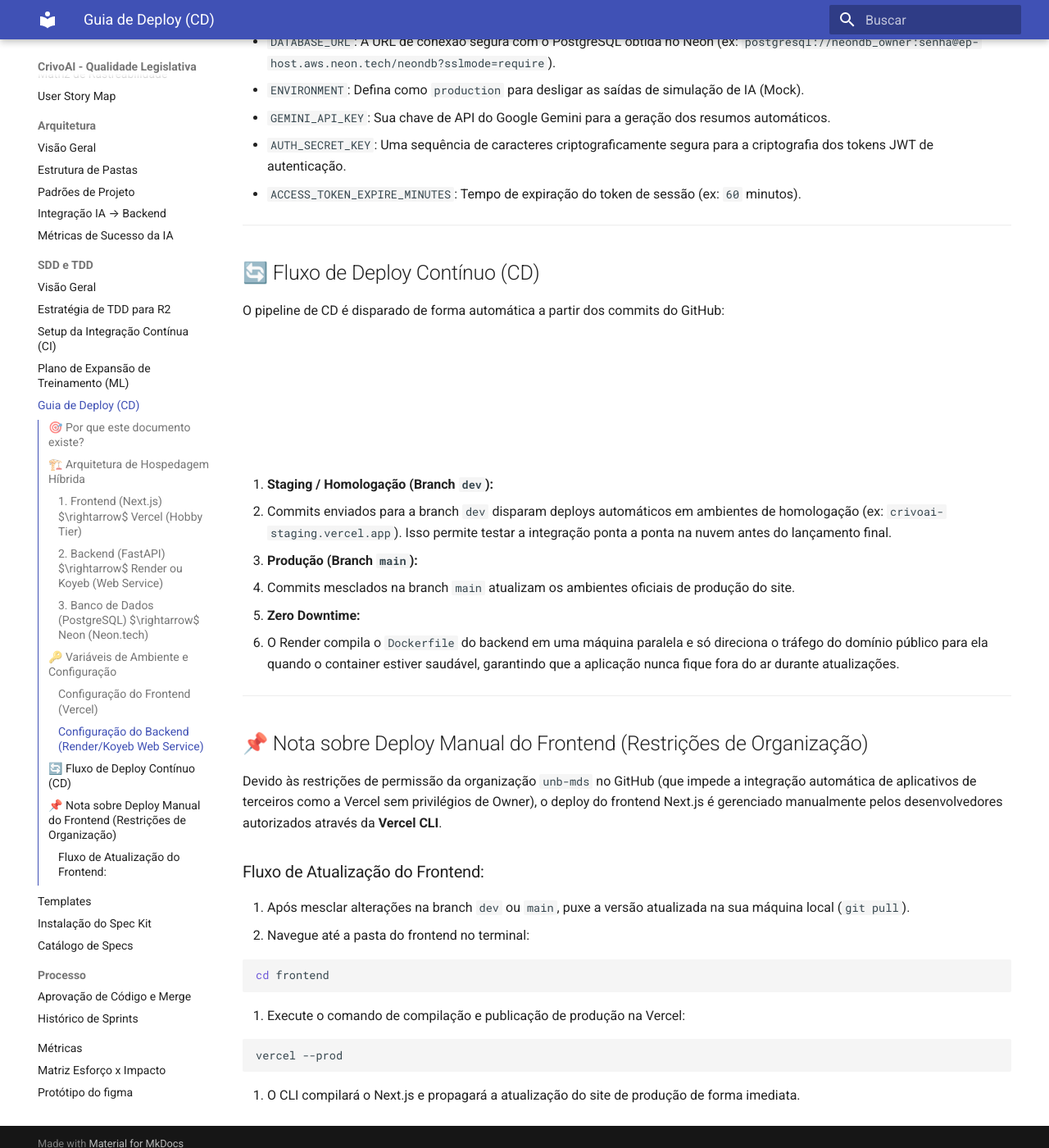
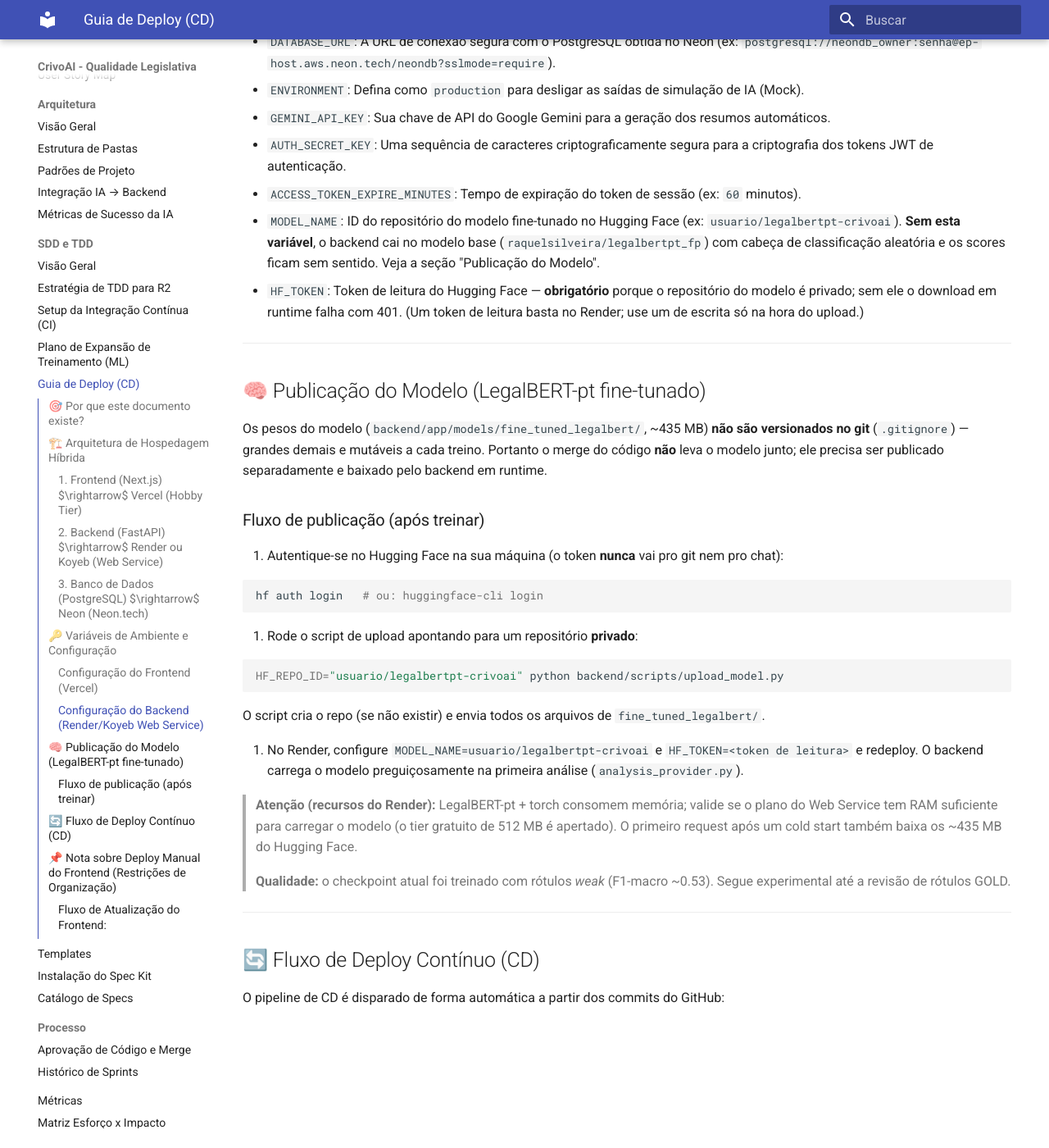
Before and after one commit to unb-mds/2026-1-Squad07, an MkDocs documentation site: the page built from docs/dev/deploy.md, in a window 1280 px wide and 1400 px high, scrolled down 2045 px. Shown: the whole window at 82% size. Built offline with MkDocs 1.6.1 and Material for MkDocs 9.7.7, drawn with Linux system fonts in a browser that asks for light colours.

Commit message:
docs(deploy): documentar publicacao do modelo no HF e env vars MODEL_NAME/HF_TOKEN no Render

````diff
--- a/docs/dev/deploy.md
+++ b/docs/dev/deploy.md
@@ -59,6 +59,36 @@
   * `GEMINI_API_KEY`: Sua chave de API do Google Gemini para a geração dos resumos automáticos.
   * `AUTH_SECRET_KEY`: Uma sequência de caracteres criptograficamente segura para a criptografia dos tokens JWT de autenticação.
   * `ACCESS_TOKEN_EXPIRE_MINUTES`: Tempo de expiração do token de sessão (ex: `60` minutos).
+  * `MODEL_NAME`: ID do repositório do modelo fine-tunado no Hugging Face (ex: `usuario/legalbertpt-crivoai`). **Sem esta variável**, o backend cai no modelo base (`raquelsilveira/legalbertpt_fp`) com cabeça de classificação aleatória e os scores ficam sem sentido. Veja a seção "Publicação do Modelo".
+  * `HF_TOKEN`: Token de leitura do Hugging Face — **obrigatório** porque o repositório do modelo é privado; sem ele o download em runtime falha com 401. (Um token de leitura basta no Render; use um de escrita só na hora do upload.)
+
+---
+
+## 🧠 Publicação do Modelo (LegalBERT-pt fine-tunado)
+
+Os pesos do modelo (`backend/app/models/fine_tuned_legalbert/`, ~435 MB) **não são versionados no git** (`.gitignore`) — grandes demais e mutáveis a cada treino. Portanto o merge do código **não** leva o modelo junto; ele precisa ser publicado separadamente e baixado pelo backend em runtime.
+
+### Fluxo de publicação (após treinar)
+
+1. Autentique-se no Hugging Face na sua máquina (o token **nunca** vai pro git nem pro chat):
+
+   ```bash
+   hf auth login   # ou: huggingface-cli login
+   ```
+
+2. Rode o script de upload apontando para um repositório **privado**:
+
+   ```bash
+   HF_REPO_ID="usuario/legalbertpt-crivoai" python backend/scripts/upload_model.py
+   ```
+
+   O script cria o repo (se não existir) e envia todos os arquivos de `fine_tuned_legalbert/`.
+
+3. No Render, configure `MODEL_NAME=usuario/legalbertpt-crivoai` e `HF_TOKEN=<token de leitura>` e redeploy. O backend carrega o modelo preguiçosamente na primeira análise (`analysis_provider.py`).
+
+> **Atenção (recursos do Render):** LegalBERT-pt + torch consomem memória; valide se o plano do Web Service tem RAM suficiente para carregar o modelo (o tier gratuito de 512 MB é apertado). O primeiro request após um cold start também baixa os ~435 MB do Hugging Face.
+>
+> **Qualidade:** o checkpoint atual foi treinado com rótulos *weak* (F1-macro ~0.53). Segue experimental até a revisão de rótulos GOLD.
 
 ---
 
````
